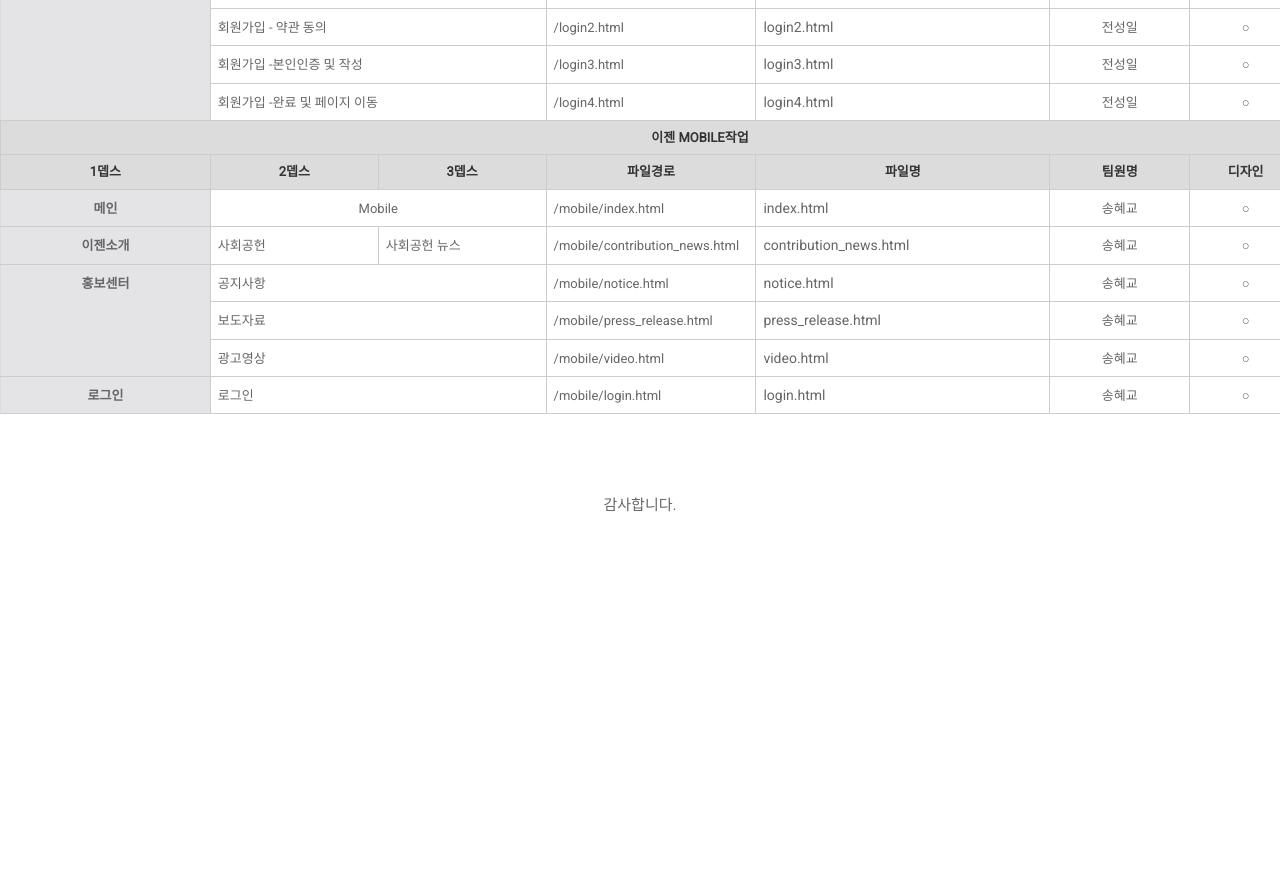
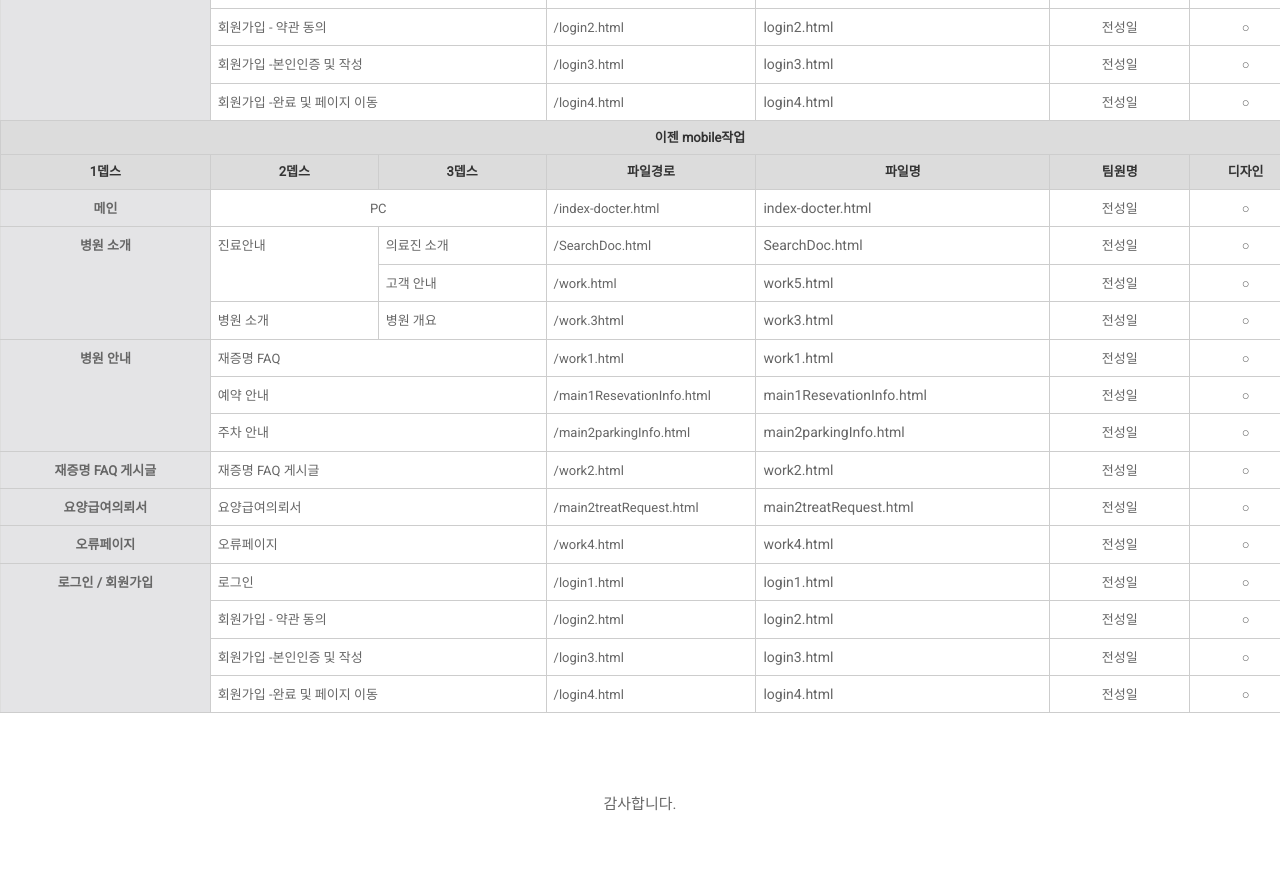
Before and after one commit to jeonseoungil/project6, a plain HTML site: page 1. 프로젝트/작업리스트/worklist.html in a window 1280 px wide. Shown: the part 787-1663 px from the top of the page. Before the commit the page ends 1364 px from the top, so only its background shows below. Drawn offline with Linux system fonts and the light colour scheme.

Commit message:
Update worklist.html

```diff
--- a/1. 프로젝트/작업리스트/worklist.html
+++ b/1. 프로젝트/작업리스트/worklist.html
@@ -19,7 +19,7 @@
       <ul class="conbox">
         <li>팀원 :정재우, 조경환, 전성일, 박천일</li>
         <li>
-          <a href="/세브란스병원 웹사이트 제작_230516.pdf" target="_blank">
+          <a href="../세브란스병원 웹사이트 제작.pdf" target="_blank">
             이젠 프로젝트 기획서
           </a>
         </li>
@@ -62,7 +62,7 @@
             <td class="desi" colspan="2">PC</td>
             <td>/index-docter.html</td>
             <td>
-              <a href="/pf/nongshim" target="_blank">index-docter.html</a>
+              <a href="..//index-docter.html" target="_blank">index-docter.html</a>
             </td>
             <td class="name">조경환</td>
             <td class="desi">○</td>
@@ -74,7 +74,7 @@
             <td>의료진 소개</td>
             <td>/SearchDoc.html</td>
             <td>
-              <a href="/pf/nongshim/contribution_news.html" target="_blank"
+              <a href="..//SearchDoc.html" target="_blank"
                 >SearchDoc.html</a
               >
             </td>
@@ -86,7 +86,7 @@
             <td>고객 안내</td>
             <td>/work.html</td>
             <td>
-              <a href="/pf/nongshim/youlchon_education.html" target="_blank"
+              <a href="..//work5.html" target="_blank"
                 >work5.html</a
               >
             </td>
@@ -99,7 +99,7 @@
             <td>병원 개요</td>
             <td>/work.3html</td>
             <td>
-              <a href="/pf/nongshim/location.html" target="_blank"
+              <a href="..//work3.html" target="_blank"
                 >work3.html</a
               >
             </td>
@@ -112,7 +112,7 @@
             <td colspan="2">재증명 FAQ</td>
             <td>/work1.html</td>
             <td>
-              <a href="/pf/nongshim/notice.html" target="_blank">work1.html</a>
+              <a href="..//work1.html" target="_blank">work1.html</a>
             </td>
             <td class="name">박천일</td>
             <td class="desi">○</td>
@@ -122,7 +122,7 @@
             <td colspan="2">예약 안내</td>
             <td>/main1ResevationInfo.html</td>
             <td>
-              <a href="/pf/nongshim/press_release.html" target="_blank"
+              <a href="../main1ResevationInfo.html" target="_blank"
                 >main1ResevationInfo.html</a
               >
             </td>
@@ -134,7 +134,7 @@
             <td colspan="2">주차 안내</td>
             <td>/main2parkingInfo.html</td>
             <td>
-              <a href="/pf/nongshim/video.html" target="_blank"
+              <a href="../main2parkingInfo.html" target="_blank"
                 >main2parkingInfo.html</a
               >
             </td>
@@ -147,7 +147,7 @@
             <td colspan="2">재증명 FAQ 게시글</td>
             <td>/work2.html</td>
             <td>
-              <a href="/pf/nongshim/faq.html" target="_blank">work2.html</a>
+              <a href="..//work2.html" target="_blank">work2.html</a>
             </td>
             <td class="name">박천일</td>
             <td class="desi">○</td>
@@ -158,7 +158,7 @@
             <td colspan="2">요양급여의뢰서</td>
             <td>/main2treatRequest.html</td>
             <td>
-              <a href="/pf/nongshim/social.html" target="_blank"
+              <a href="..//main2treatRequest.html" target="_blank"
                 >main2treatRequest.html</a
               >
             </td>
@@ -171,7 +171,7 @@
             <td colspan="2">오류페이지</td>
             <td>/work4.html</td>
             <td>
-              <a href="/pf/nongshim/social.html" target="_blank">work4.html</a>
+              <a href="..//work4.html" target="_blank">work4.html</a>
             </td>
             <td class="name">박천일</td>
             <td class="desi">○</td>
@@ -182,7 +182,7 @@
             <td colspan="2">로그인</td>
             <td>/login1.html</td>
             <td>
-              <a href="/pf/nongshim/site_map.html" target="_blank"
+              <a href="..//login1.html" target="_blank"
                 >login1.html</a
               >
             </td>
@@ -194,7 +194,7 @@
             <td colspan="2">회원가입 - 약관 동의</td>
             <td>/login2.html</td>
             <td>
-              <a href="/pf/nongshim/login.html" target="_blank">login2.html</a>
+              <a href="..//login2.html" target="_blank">login2.html</a>
             </td>
             <td class="name">전성일</td>
             <td class="desi">○</td>
@@ -204,7 +204,7 @@
             <td colspan="2">회원가입 -본인인증 및 작성</td>
             <td>/login3.html</td>
             <td>
-              <a href="/pf/nongshim/login.html" target="_blank">login3.html</a>
+              <a href="..//login3.html" target="_blank">login3.html</a>
             </td>
             <td class="name">전성일</td>
             <td class="desi">○</td>
@@ -214,7 +214,7 @@
             <td colspan="2">회원가입 -완료 및 페이지 이동</td>
             <td>/login4.html</td>
             <td>
-              <a href="/pf/nongshim/login.html" target="_blank">login4.html</a>
+              <a href="..//login4.html" target="_blank">login4.html</a>
             </td>
             <td class="name">전성일</td>
             <td class="desi">○</td>
@@ -223,7 +223,7 @@
         </tbody>
         <thead>
           <tr>
-            <th colspan="8">이젠 MOBILE작업</th>
+            <th colspan="8">이젠 mobile작업</th>
           </tr>
           <tr>
             <th scope="col">1뎁스</th>
@@ -239,80 +239,164 @@
         <tbody>
           <tr>
             <td class="gray">메인</td>
-            <td class="desi" colspan="2">Mobile</td>
-            <td>/mobile/index.html</td>
-            <td class="sm1">
-              <a href="pf/nongshim/mobile/index.html" target="_blank"
-                >index.html</a
-              >
+            <td class="desi" colspan="2">PC</td>
+            <td>/index-docter.html</td>
+            <td>
+              <a href="..//index-docter.html" target="_blank">index-docter.html</a>
             </td>
-            <td class="name">송혜교</td>
+            <td class="name">전성일</td>
             <td class="desi">○</td>
             <td class="day">완료</td>
           </tr>
           <tr>
-            <td class="gray">이젠소개</td>
-            <td>사회공헌</td>
-            <td>사회공헌 뉴스</td>
-            <td>/mobile/contribution_news.html</td>
-            <td class="sm1">
-              <a
-                href="/pf/nongshim/mobile/contribution_news.html"
-                target="_blank"
-                >contribution_news.html</a
+            <td class="gray" rowspan="3">병원 소개</td>
+            <td rowspan="2">진료안내</td>
+            <td>의료진 소개</td>
+            <td>/SearchDoc.html</td>
+            <td>
+              <a href="..//SearchDoc.html" target="_blank"
+                >SearchDoc.html</a
               >
             </td>
-            <td class="name">송혜교</td>
+            <td class="name">전성일</td>
             <td class="desi">○</td>
             <td class="day">완료</td>
           </tr>
           <tr>
-            <td class="gray" rowspan="3">홍보센터</td>
-            <td colspan="2">공지사항</td>
-            <td>/mobile/notice.html</td>
-            <td class="sm1">
-              <a href="/pf/nongshim/mobile/notice.html" target="_blank"
-                >notice.html</a
+            <td>고객 안내</td>
+            <td>/work.html</td>
+            <td>
+              <a href="..//work5.html" target="_blank"
+                >work5.html</a
               >
             </td>
-            <td class="name">송혜교</td>
+            <td class="name">전성일</td>
             <td class="desi">○</td>
             <td class="day">완료</td>
           </tr>
           <tr>
-            <td colspan="2">보도자료</td>
-            <td>/mobile/press_release.html</td>
-            <td class="sm1">
-              <a href="/pf/nongshim/mobile/press_release.html" target="_blank"
-                >press_release.html</a
+            <td>병원 소개</td>
+            <td>병원 개요</td>
+            <td>/work.3html</td>
+            <td>
+              <a href="..//work3.html" target="_blank"
+                >work3.html</a
               >
             </td>
-            <td class="name">송혜교</td>
+            <td class="name">전성일</td>
             <td class="desi">○</td>
             <td class="day">완료</td>
           </tr>
           <tr>
-            <td colspan="2">광고영상</td>
-            <td>/mobile/video.html</td>
-            <td class="sm1">
-              <a href="/pf/nongshim/mobile/video.html" target="_blank"
-                >video.html</a
-              >
+            <td class="gray" rowspan="3">병원 안내</td>
+            <td colspan="2">재증명 FAQ</td>
+            <td>/work1.html</td>
+            <td>
+              <a href="..//work1.html" target="_blank">work1.html</a>
             </td>
-            <td class="name">송혜교</td>
+            <td class="name">전성일</td>
             <td class="desi">○</td>
             <td class="day">완료</td>
           </tr>
           <tr>
-            <td class="gray">로그인</td>
-            <td colspan="2">로그인</td>
-            <td>/mobile/login.html</td>
-            <td class="sm1">
-              <a href="/pf/nongshim/mobile/login.html" target="_blank"
-                >login.html</a
+            <td colspan="2">예약 안내</td>
+            <td>/main1ResevationInfo.html</td>
+            <td>
+              <a href="../main1ResevationInfo.html" target="_blank"
+                >main1ResevationInfo.html</a
               >
             </td>
-            <td class="name">송혜교</td>
+            <td class="name">전성일</td>
+            <td class="desi">○</td>
+            <td class="day">완료</td>
+          </tr>
+          <tr>
+            <td colspan="2">주차 안내</td>
+            <td>/main2parkingInfo.html</td>
+            <td>
+              <a href="../main2parkingInfo.html" target="_blank"
+                >main2parkingInfo.html</a
+              >
+            </td>
+            <td class="name">전성일</td>
+            <td class="desi">○</td>
+            <td class="day">완료</td>
+          </tr>
+          <tr>
+            <td class="gray">재증명 FAQ 게시글</td>
+            <td colspan="2">재증명 FAQ 게시글</td>
+            <td>/work2.html</td>
+            <td>
+              <a href="..//work2.html" target="_blank">work2.html</a>
+            </td>
+            <td class="name">전성일</td>
+            <td class="desi">○</td>
+            <td class="day">완료</td>
+          </tr>
+          <tr>
+            <td class="gray">요양급여의뢰서</td>
+            <td colspan="2">요양급여의뢰서</td>
+            <td>/main2treatRequest.html</td>
+            <td>
+              <a href="..//main2treatRequest.html" target="_blank"
+                >main2treatRequest.html</a
+              >
+            </td>
+            <td class="name">전성일</td>
+            <td class="desi">○</td>
+            <td class="day">완료</td>
+          </tr>
+          <tr>
+            <td class="gray">오류페이지</td>
+            <td colspan="2">오류페이지</td>
+            <td>/work4.html</td>
+            <td>
+              <a href="..//work4.html" target="_blank">work4.html</a>
+            </td>
+            <td class="name">전성일</td>
+            <td class="desi">○</td>
+            <td class="day">완료</td>
+          </tr>
+          <tr>
+            <td class="gray" rowspan="4">로그인 / 회원가입</td>
+            <td colspan="2">로그인</td>
+            <td>/login1.html</td>
+            <td>
+              <a href="..//login1.html" target="_blank"
+                >login1.html</a
+              >
+            </td>
+            <td class="name">전성일</td>
+            <td class="desi">○</td>
+            <td class="day">완료</td>
+          </tr>
+          <tr>
+            <td colspan="2">회원가입 - 약관 동의</td>
+            <td>/login2.html</td>
+            <td>
+              <a href="..//login2.html" target="_blank">login2.html</a>
+            </td>
+            <td class="name">전성일</td>
+            <td class="desi">○</td>
+            <td class="day">완료</td>
+          </tr>
+          <tr>
+            <td colspan="2">회원가입 -본인인증 및 작성</td>
+            <td>/login3.html</td>
+            <td>
+              <a href="..//login3.html" target="_blank">login3.html</a>
+            </td>
+            <td class="name">전성일</td>
+            <td class="desi">○</td>
+            <td class="day">완료</td>
+          </tr>
+          <tr>
+            <td colspan="2">회원가입 -완료 및 페이지 이동</td>
+            <td>/login4.html</td>
+            <td>
+              <a href="..//login4.html" target="_blank">login4.html</a>
+            </td>
+            <td class="name">전성일</td>
             <td class="desi">○</td>
             <td class="day">완료</td>
           </tr>
```
